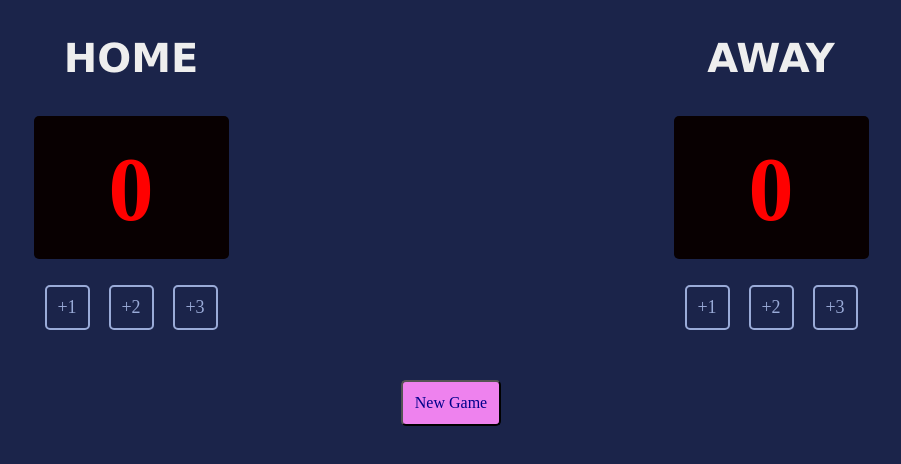
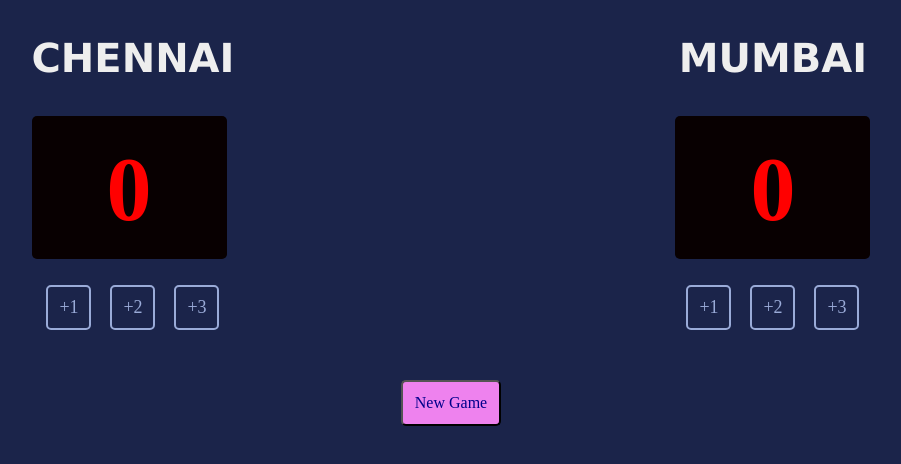
Before and after one commit to krishnaprasad2201/score-card, a plain HTML site: page index.html in a window 1280 px wide. Shown: the whole page, without its empty margins (189-1090 px from the left). Drawn offline with nearby package versions, Linux system fonts and the light colour scheme.

Commit message:
city names

```diff
--- a/index.html
+++ b/index.html
@@ -7,7 +7,7 @@
         <div>
                 <div class="container">
                     <div class="column">
-                        <h3 id="home-h">HOME</h3>
+                        <h3 id="home-h">CHENNAI</h3>
                         <h2 class="score" id="homescore"> 0 </h2>
                         <div class="allbutton">
                             <button class="eachb" id="b1" onclick="onebutton()"> +1 </button>
@@ -18,7 +18,7 @@
 
                     </div>
                     <div class="column">
-                        <h3 id="guest-h">AWAY</h3>
+                        <h3 id="guest-h">MUMBAI</h3>
 
                         <h2 class="score" id="guestscore"> 0 </h2>
                         <div class="allbutton">
```
